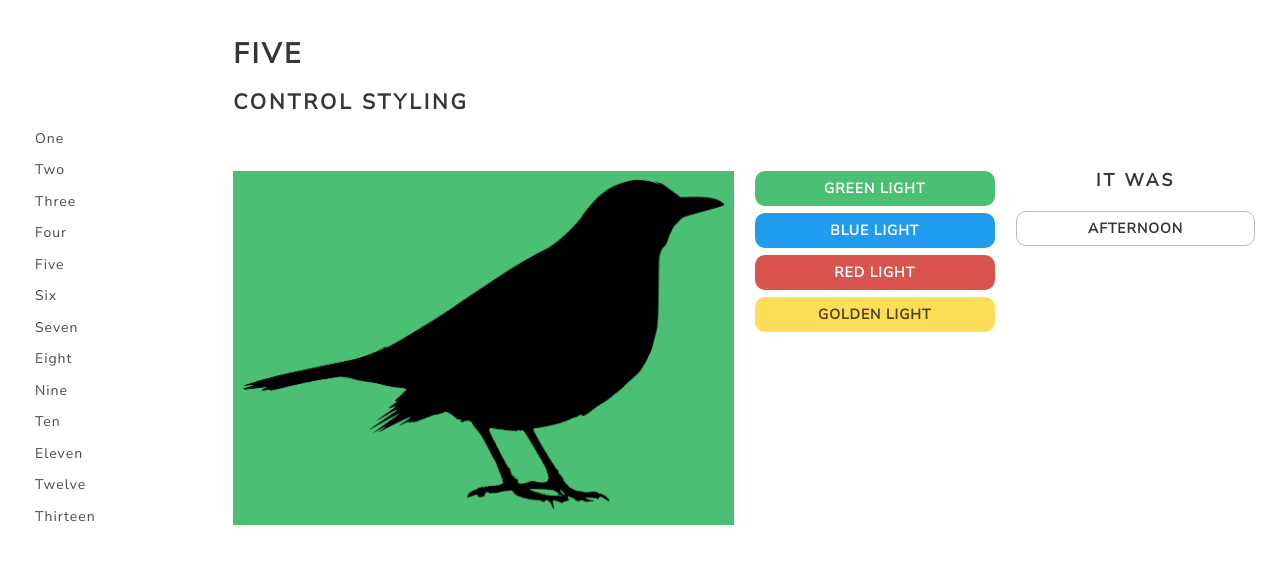
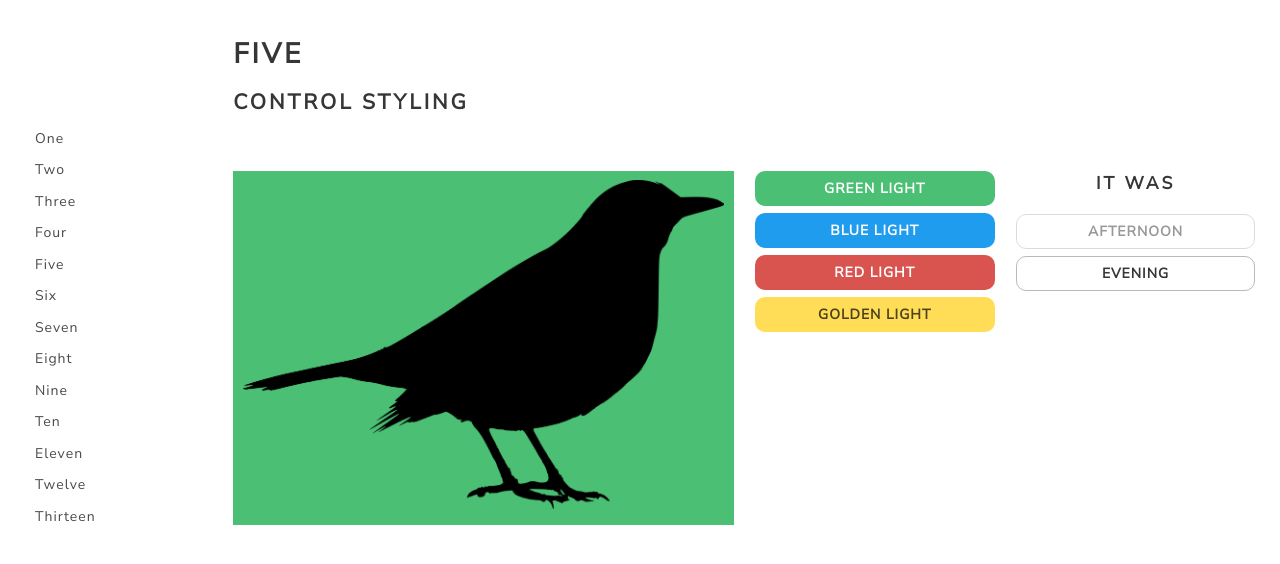
Before and after one commit to gwvt/thirteen-vue-spa, a Vue app: page /#/five in a window 1280 px wide. Shown: the top 564 px of the page. Built offline with nearby package versions, Linux system fonts and the light colour scheme; no server answers; what vue-audio-visual would draw is missing.

Commit message:
change buttons on five

```diff
--- a/src/components/pages/05/PageFive.vue
+++ b/src/components/pages/05/PageFive.vue
@@ -20,14 +20,24 @@
       </a>
     </div>
   </div>
-  <div class="column is-3 has-text-centered">
+  <div class="column is-3 button-wrapper has-text-centered">
     <h5 class="title is-5">
       It was
     </h5>
-    <a class="button"
-       v-on:click="toggleFaded">
-       {{ fadedButtonDisplay }}
-    </a>
+    <div class="button-wrapper">
+      <a class="button"
+         v-on:click="toggleFaded"
+         :disabled="!fadedIsActive">
+         Afternoon
+      </a>
+    </div>
+    <div class="button-wrapper">
+      <a class="button"
+         v-on:click="toggleFaded"
+         :disabled="fadedIsActive">
+         Evening
+      </a>
+    </div>
   </div>
 </div>
 </template>
@@ -83,6 +93,10 @@ export default {
 </script>
 
 <style scoped>
+h5 {
+  margin-top: 3px;
+}
+
 .button-wrapper {
   margin: 0 0 0.5rem 0;
 }
```
